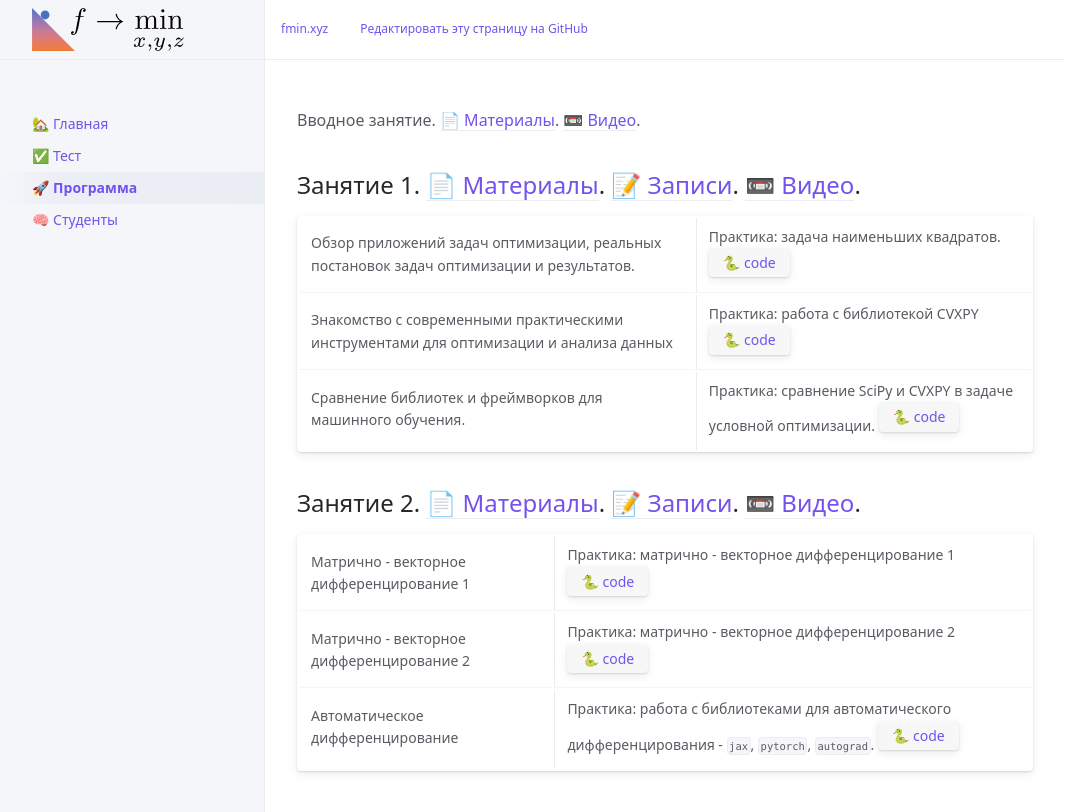
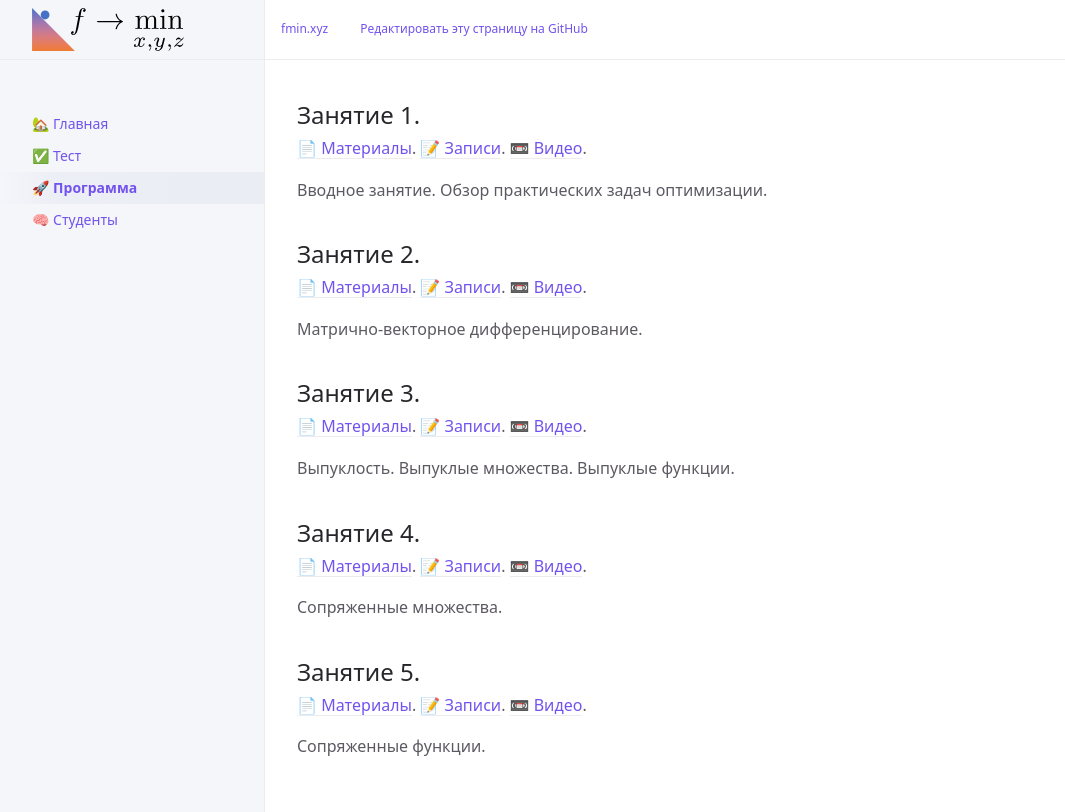
Before and after one commit to MerkulovDaniil/mipt21, a Jekyll site: the page built from program.md, in a window 1280 px wide. Shown: the top 812 px of the page, without its empty margins (107-1172 px from the left). Built offline with Jekyll 4.4.1, drawn with Linux system fonts in a browser that asks for light colours; our own code applies the rules of GitHub Pages for plain Markdown files; a script that is not in the unit is left out.

Commit message:
Update program.md

```diff
--- a/program.md
+++ b/program.md
@@ -3,16 +3,33 @@ title: 🚀 Программа
 nav_order: 3
 ---
 
-Вводное занятие. [📄 Материалы](/presentations/intro_info.pdf). [📼 Видео](https://youtu.be/3ZQ--J2cCag).
+## Занятие 1.
 
-## Занятие 1. [📄 Материалы](/presentations/1.pdf). [📝 Записи](/notes/1.pdf). [📼 Видео](https://youtu.be/H1e_pbCueEQ).
+[📄 Материалы](/presentations/1.pdf). [📝 Записи](/notes/1.pdf). [📼 Видео]().
 
-| Обзор приложений задач оптимизации, реальных постановок задач оптимизации и результатов.    | Практика: задача наименьших квадратов. [🐍 code](https://colab.research.google.com/github/MerkulovDaniil/sber219/blob/main/notebooks/1_1.ipynb){: .btn}      |
-| Знакомство с современными практическими инструментами для оптимизации и анализа данных   | Практика: работа с библиотекой CVXPY [🐍 code](https://colab.research.google.com/github/MerkulovDaniil/sber219/blob/main/notebooks/1_2.ipynb){: .btn}      |
-| Сравнение библиотек и фреймворков для машинного обучения.         | Практика: сравнение SciPy и CVXPY в задаче условной оптимизации. [🐍 code](https://colab.research.google.com/github/MerkulovDaniil/sber219/blob/main/notebooks/1_3.ipynb){: .btn}         |
+Вводное занятие. Обзор практических задач оптимизации.
 
-## Занятие 2. [📄 Материалы](/presentations/2.pdf). [📝 Записи](). [📼 Видео]().
 
-| Матрично - векторное дифференцирование 1    | Практика: матрично - векторное дифференцирование 1 [🐍 code](https://colab.research.google.com/github/MerkulovDaniil/sber219/blob/main/notebooks/2_1.ipynb){: .btn}      |
-| Матрично - векторное дифференцирование 2    | Практика: матрично - векторное дифференцирование 2 [🐍 code](https://colab.research.google.com/github/MerkulovDaniil/sber219/blob/main/notebooks/2_2.ipynb){: .btn}      |
-| Автоматическое дифференцирование       | Практика: работа с библиотеками для автоматического дифференцирования - `jax`, `pytorch`, `autograd`.  [🐍 code](https://colab.research.google.com/github/MerkulovDaniil/sber219/blob/main/notebooks/2_3.ipynb){: .btn}         |
+## Занятие 2.
+
+[📄 Материалы](/presentations/2.pdf). [📝 Записи](/notes/2.pdf). [📼 Видео]().
+
+Матрично-векторное дифференцирование.
+
+## Занятие 3.
+
+[📄 Материалы](/presentations/3.pdf). [📝 Записи](/notes/3.pdf). [📼 Видео]().
+
+Выпуклость. Выпуклые множества. Выпуклые функции.
+
+## Занятие 4.
+
+[📄 Материалы](/presentations/4.pdf). [📝 Записи](/notes/4.pdf). [📼 Видео]().
+
+Сопряженные множества.
+
+## Занятие 5.
+
+[📄 Материалы](/presentations/5.pdf). [📝 Записи](/notes/5.pdf). [📼 Видео]().
+
+Сопряженные функции.
```
